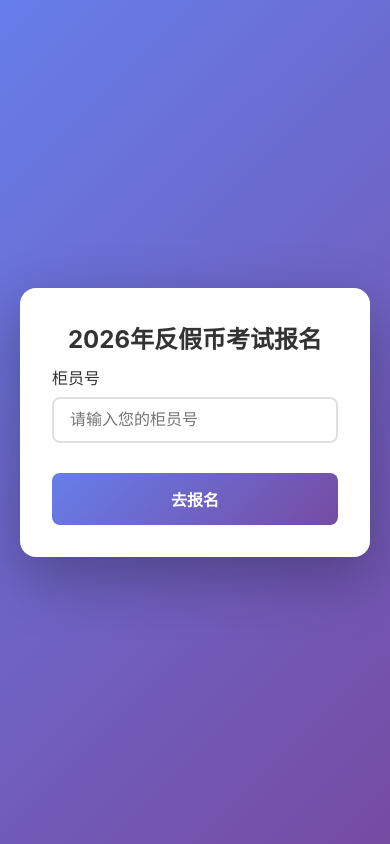
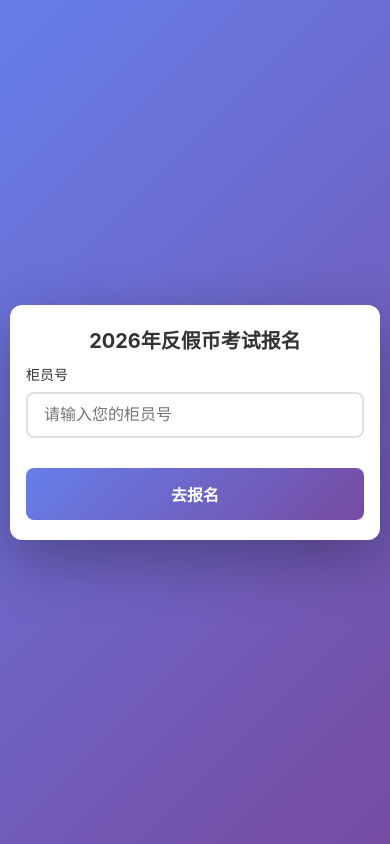
Before and after one commit to chyunfan/fyrcb-cqy-v1, a website: page exam-register.html in a window 390 px wide. Drawn offline with Linux system fonts and the light colour scheme; no server answers.

Commit message:
Add files via upload

```diff
--- a/exam-register.html
+++ b/exam-register.html
@@ -332,6 +332,21 @@
     .capacity-fill.full {
       background: #f44336;
     }
+
+    /* 手机端适配 */
+    @media (max-width: 480px) {
+      body { padding: 10px; }
+      .container {
+        border-radius: 12px;
+        padding: 20px 16px;
+      }
+      h1 { font-size: 20px; }
+      .session-columns { grid-template-columns: 1fr; }
+      .info-row { display: flex; flex-direction: column; gap: 8px; }
+      .form-group label { font-size: 14px; }
+      .session-option label { padding: 10px 12px; }
+      .session-date { font-size: 14px; }
+    }
   </style>
 </head>
 <body>
```
